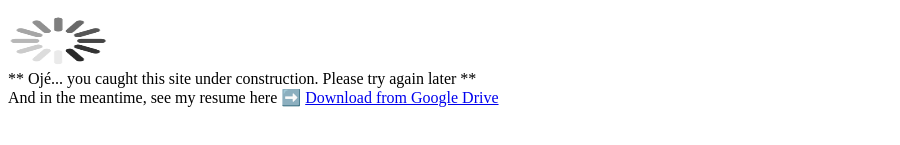
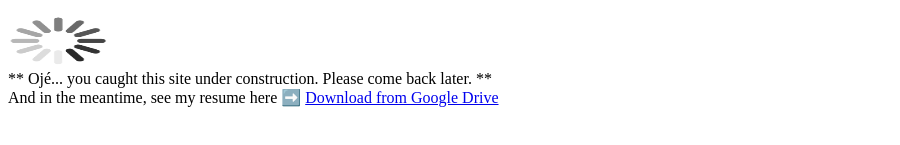
Before and after one commit to lvlivingston/personal-portfolio, a Next.js app: page / in a window 1280 px wide. Shown: the part 163-308 px from the top of the page, without its empty margins (0-900 px from the left). Built offline with nearby package versions, Linux system fonts and the light colour scheme.

Commit message:
update to readme

```diff
--- a/pages/index.js
+++ b/pages/index.js
@@ -25,7 +25,7 @@ export default function Home() {
             />
         </div>
         <div>
-          ** Ojé... you caught this site under construction. Please try again later **
+          ** Ojé... you caught this site under construction. Please come back later. **
         </div>
         <div>
           And in the meantime, see my resume here ➡️ {' '}
```
